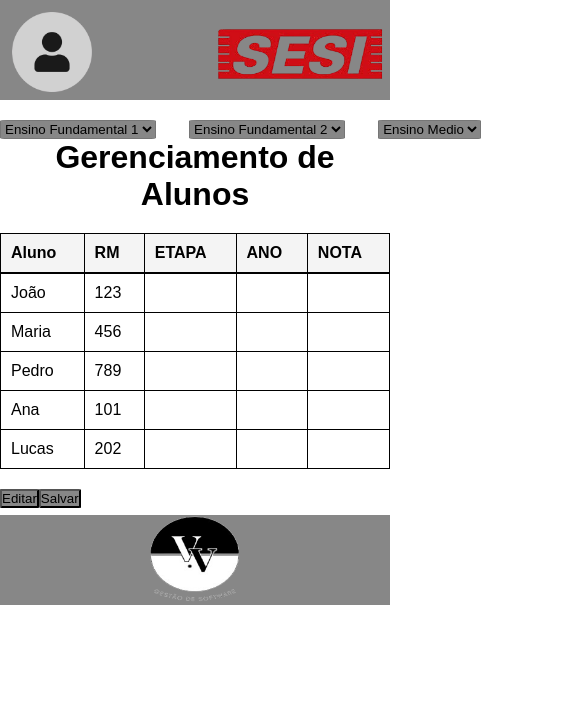
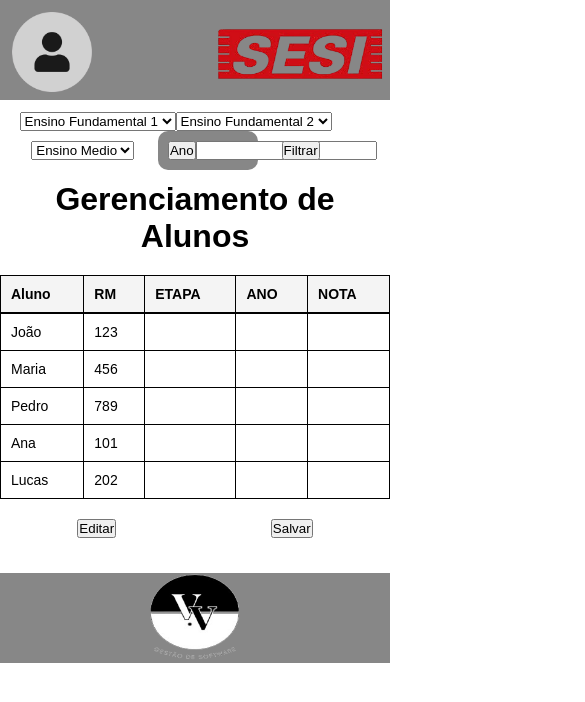
Before and after one commit to Joao-Navarro/Frontend-GestaoDaDirecao, a Next.js app in the folder gestao-direcao/: page /gerenciamentoAlunos in a window 390 px wide. Shown: the top 702 px of the page, 585 px wide, since content can reach past the window. Built offline with nearby package versions, Linux system fonts and the light colour scheme.

Commit message:
css-gerenciamentoalunos

```diff
--- a/gestao-direcao/app/gerenciamentoAlunos/page.module.css
+++ b/gestao-direcao/app/gerenciamentoAlunos/page.module.css
@@ -5,45 +5,88 @@
 }
 
 .filtro{
+
   display: flex;
-    padding-right: 100%;
+
+  justify-content: space-around;
+
+  width: 100%;
+
+  align-items: center;
+
+  flex-direction: row;
+
+  margin-top: 3%;
+
+  margin-bottom: 3%;
 }
 
-  .fund1{
+.button {
+
   display: flex;
+
   margin-right: 5%;
+
+  background-color: #878787;
+
+  border-radius: 5%;
+
+  padding: 10px;
+
+  border-radius: 10px;
+
+
 }
 
-  .fund2{
-    display: flex;
-    margin-right: 5%;
+.button:hover {
+
+  background-color: #a3a1a1;
+
+  cursor: pointer;
+
 }
 
-  .ensinoMedio{
+.ano {
+
   display: flex;
-    margin-right: 30%;
+
+  background-color: #878787;
+
+  padding: 10px;
+
+  border-radius: 10px;
+
+  justify-content: space-around;
+
+  width: 15%;
 }
 
-  .ano{
-    display: flex;
-    margin-right: 5%;
-    padding-left: 80%;
+.input {
+
+  border-radius: 5px;
+
+  border-color: solid black 2px;
+
+  text-align: center;
+
+  background-color: #acacac;
+
 }
 
-  .all{
+
+
+.botao {
+
+  margin-bottom: 6.7%;
+
   display: flex;
-    flex-direction:row;
+
   justify-content: space-around;
 
-    margin-top: 5%;
-  }
-
-  .test{
-    background-color: #878787;
-    border-radius: 5%;
 }
 
 .table {
+
   width: 100%;
   border-collapse: collapse;
   margin: 20px 0;
@@ -72,3 +115,41 @@
 .tr:hover {
   background-color: #f1f1f1;
 }
+
+@media only screen and (max-width: 800px) {
+  .filtro {
+    flex-direction: row;
+
+    flex-wrap: wrap;
+
+    width: 80%;
+
+    display: flex;
+
+    justify-content: space-around;
+
+    margin-left: 5%;
+  }
+
+  .button {
+
+    justify-content: space-around;
+
+    margin: 6.7%;
+  }
+  .ano {
+    width: 100px;
+  }
+  .input {
+    width: 100%;
+  }
+  .botao {
+    flex-direction: row;
+    width: 100%;
+    margin-bottom: 9%;
+  }
+  .table {
+    font-size: 14px;
+  }
+
+}
```
Lines whose indentation alone changed are shown as unchanged.
